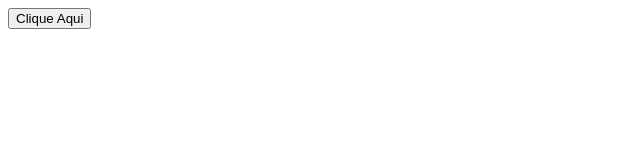
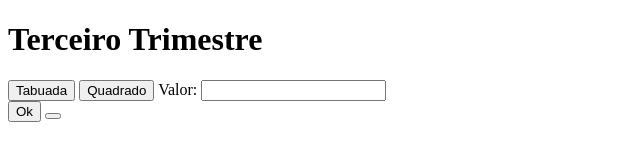
Before and after one commit to mat1357913/primeiroj_3t, a plain HTML site: page index.html in a window 1280 px wide. Shown: the whole page, without its empty margins (0-640 px from the left). Drawn offline with Linux system fonts and the light colour scheme.

Commit message:
Add files via upload

```diff
--- a/estudo.js
+++ b/estudo.js
@@ -1,18 +1,36 @@
-// alert("Oi! Eu sou o Alert");
-// document.write("Estou na página.");
-// console.log("Eu estou no console.");
-let tabuada = 5;
+// console.log("Console: Alô Mundo...");
+// alert("Alerta: Alô mundo...");
+let tabuada = 4;
 
-function alo(){
-  document.write(" <h1>Tabuada do" + tabuada + "</h1>")
-    document.write( tabuada + " x 1 =  " +  (tabuada * 1 ) + "<br>");
-    document.write( tabuada + " x 2 =  " +  (tabuada * 2 ) + "<br>");
-    document.write( tabuada + " x 3 =  " +  (tabuada * 3 ) + "<br>");
-    document.write( tabuada + " x 4 =  " +  (tabuada * 4 ) + "<br>");
-    document.write( tabuada + " x 5 =  " +  (tabuada * 5 ) + "<br>");
-    document.write( tabuada + " x 6 =  " +  (tabuada * 6 ) + "<br>");
-    document.write( tabuada + " x 7 =  " +  (tabuada * 7 ) + "<br>");
-    document.write( tabuada + " x 8 =  " +  (tabuada * 8 ) + "<br>");
-    document.write( tabuada + " x 9 =  " +  (tabuada * 9 ) + "<br>");
-    document.write( tabuada + " x 10 =  " +  (tabuada * 10 ));
+
+function meChame(){
+   document.write("Tabuado do " + tabuada + "<br>");
+   document.write(tabuada + " x 1 = " + (tabuada*1) +"<br>");
+   document.write(tabuada + " x 2 = " + (tabuada*2) +"<br>");
+   document.write(tabuada + " x 3 = " + (tabuada*3) +"<br>");
+   document.write(tabuada + " x 4 = " + (tabuada*4) +"<br>");
+   document.write(tabuada + " x 5 = " + (tabuada*5) +"<br>");
+   document.write(tabuada + " x 6 = " + (tabuada*6) +"<br>");
+   document.write(tabuada + " x 7 = " + (tabuada*7) +"<br>");
+   document.write(tabuada + " x 8 = " + (tabuada*8) +"<br>");
+   document.write(tabuada + " x 9 = " + (tabuada*9) +"<br>");
+   document.write(tabuada + " x 10 = " + (tabuada*10) +"<br>");
 }
+
+
+function minhaTabuada(){
+   for(var i=1; i <= 10; i++){
+
+      for(var j = 1; j <=10; j++){
+         document.write(i + " x " + j + " = " + (i*j) +"<br>");
+      }
+
+      document.write("<br><br>");
+   }
+}
+
+function quadrado(){
+   for(var i = 2; i < 21; i++){
+      document.write("O quadrado de " + i + " é " + (i*i) + "<br>");
+   }
+}
--- a/index.html
+++ b/index.html
@@ -5,10 +5,15 @@
     <meta http-equiv="X-UA-Compatible" content="IE=edge">
     <meta name="viewport" content="width=device-width, initial-scale=1.0">
     <title>Terceiro Trimestre</title>
+    <link rel="stylesheet" href="geral.css">
     <script src="estudo.js"></script>
-
 </head>
 <body>
-    <button onclick="alo()">Clique Aqui</button>
+    <h1>Terceiro Trimestre</h1>
+    <button onclick="minhaTabuada()">Tabuada</button>
+    <button onclick="quadrado()">Quadrado</button>
 </body>
 </html>
+ Valor: <input type="text"> <br>
+ <button onclick="total()"> Ok </button>
+<button>
```
Also changed, not shown: 2 other files.
